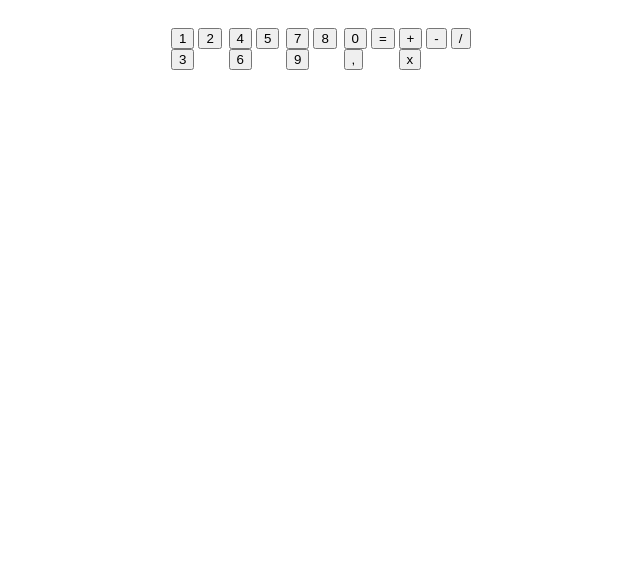
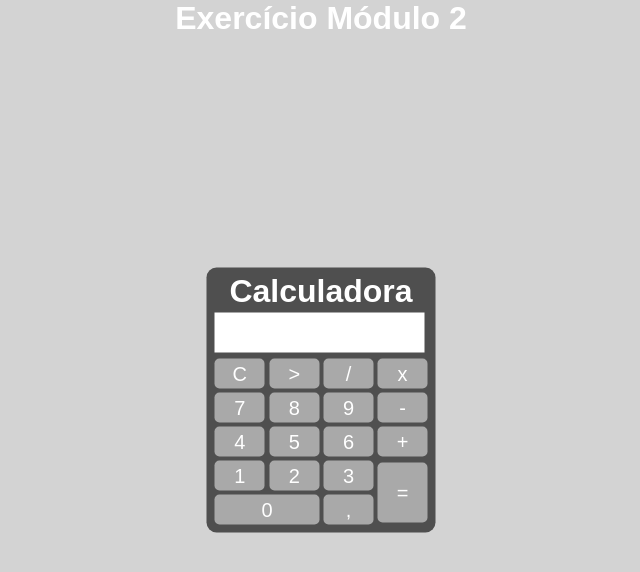
Before and after one commit to Luizfbm/exercicioCalculadora, a plain HTML site: page index.html in a window 1280 px wide. Shown: the whole page, without its empty margins (319-959 px from the left). Drawn offline with Linux system fonts and the light colour scheme.

Commit message:
final result

```diff
--- a/index.html
+++ b/index.html
@@ -4,40 +4,49 @@
 <head>
     <meta charset="UTF-8">
     <meta name="viewport" content="width=device-width, initial-scale=1.0">
-    <title>Document</title>
+    <title>Calculadora</title>
     <link rel="stylesheet" href="style.css">
 </head>
 
 <body>
-    <div class="pad">
-        <!--<div class="display">0</div>-->
-        <div class="line1">
-            <button>1</button>
-            <button>2</button>
-            <button>3</button>
+    <div class="background">
+        <h1>Exercício Módulo 2</h1>
+
+        <div class="calculator">
+            <h1>Calculadora</h1>
+            <p id="result"></p>
+            <table class="table">
+                <tr>
+                    <td><button onclick="clean()">C</button></td>
+                    <td><button onclick="del('')">></button></td>
+                    <td><button onclick="insert('/')">/</button></td>
+                    <td><button onclick="insert('*')">x</button></td>
+                </tr>
+                <tr>
+                    <td><button class="difButton" onclick="insert('7')">7</button></td>
+                    <td><button class="difButton" onclick="insert('8')">8</button></td>
+                    <td><button class="difButton" onclick="insert('9')">9</button></td>
+                    <td><button onclick="insert('-')">-</button></td>
+                </tr>
+                <tr>
+                    <td><button class="difButton" onclick="insert('4')">4</button></td>
+                    <td><button class="difButton" onclick="insert('5')">5</button></td>
+                    <td><button class="difButton" onclick="insert('6')">6</button></td>
+                    <td><button onclick="insert('+')">+</button></td>
+                </tr>
+                <tr>
+                    <td><button class="difButton" onclick="insert('1')">1</button></td>
+                    <td><button class="difButton" onclick="insert('2')">2</button></td>
+                    <td><button class="difButton" onclick="insert('3')">3</button></td>
+                    <td rowspan="2"><button style="height: 60px;" onclick="calcular()">=</button></td>
+                </tr>
+                <tr>
+                    <td colspan="2" class="difButton"><button style="width: 105px;" onclick="insert('0')">0</button>
+                    </td>
+                    <td><button class="difButton" onclick="insert(',')">,</button></td>
+                </tr>
+            </table>
         </div>
-        <div class="line2">
-            <button>4</button>
-            <button>5</button>
-            <button>6</button>
-        </div>
-        <div class="line3">
-            <button>7</button>
-            <button>8</button>
-            <button>9</button>
-        </div>
-        <div class="line4">
-            <button>0</button>
-            <button>=</button>
-            <button>,</button>
-        </div>
-        <div class="colun1">
-            <button>+</button>
-            <button>-</button>
-            <button>/</button>
-            <button>x</button>
-        </div>
-
     </div>
 
     <script src="index.js"></script>
--- a/index.js
+++ b/index.js
@@ -1,4 +1,20 @@
-const button = getElementById('button')
-var status = (button == true) ? "funcionou" : "nao funcionou"
+function insert(num) {
+    var numero = document.getElementById('result').innerHTML
+    document.getElementById('result').innerHTML = numero + num;
 
-console.log(status)
+}
+function clean() {
+    document.getElementById('result').innerHTML = ""
+}
+function del() {
+    var result = document.getElementById('result').innerHTML
+    document.getElementById('result').innerHTML = resultado.substring(0, result.length - 1)
+}
+function calcular() {
+    var result = document.getElementById('result').innerHTML
+    if (result) {
+        document.getElementById('result').innerHTML = eval(result)
+    } else {
+        document.getElementById('result').innerHTML = ""
+    }
+}
--- a/style.css
+++ b/style.css
@@ -1,42 +1,49 @@
-.pad {
-    width: 300px;
-    margin: 0 auto;
-    padding: 20px;
-    display: flex;
-    border-radius: 5px;
-    /*justify-content: center;
-     border: 1px solid;
-    align-items: center;
-    height: 300px;
-    */
+* {
+    margin: 0;
+    padding: 0;
 }
 
-
-/*.display {
-    width: 100%;
-    height: 50px;
-    font-size: 24px;
-    text-align: right;
-    padding: 5px 10px;
-    margin-bottom: 10px;
-    border: 1px solid #ccc;
-    border-radius: 5px;
-    background-color: #f9f9f9;
-}*/
-
-.pad.line1 {
-    flex: auto;
-    width: 40px;
+.background {
+    background-color: #D3D3D3;
+    height: 100vh;
+    color: white;
+    font-family: Arial, Helvetica, sans-serif;
+    text-align: center;
 }
 
-.pad.line2 {
-    flex: auto
+.calculator {
+    position: absolute;
+    background-color: #4F4F4F;
+    top: 50%;
+    left: 50%;
+    transform: translate(-50%, -50%);
+    border-radius: 10px;
+    padding: 5px;
 }
 
-.pad.line3 {
-    flex: auto
+.table button {
+    width: 50px;
+    height: 30px;
+    font-size: 20px;
+    cursor: pointer;
+    border: none;
+    background-color: #A9A9A9;
+    color: white;
+    margin: 1px;
+    border-radius: 5px;
 }
 
-.pad.line4 {
-    flex: auto
+.table button:hover {
+    background-color: #C0C0C0;
 }
+
+#result {
+    background-color: white;
+    width: 200px;
+    height: 30px;
+    margin: 3px;
+    font-size: 25px;
+    text-align: right;
+    color: black;
+    padding: 5px;
+}
```
